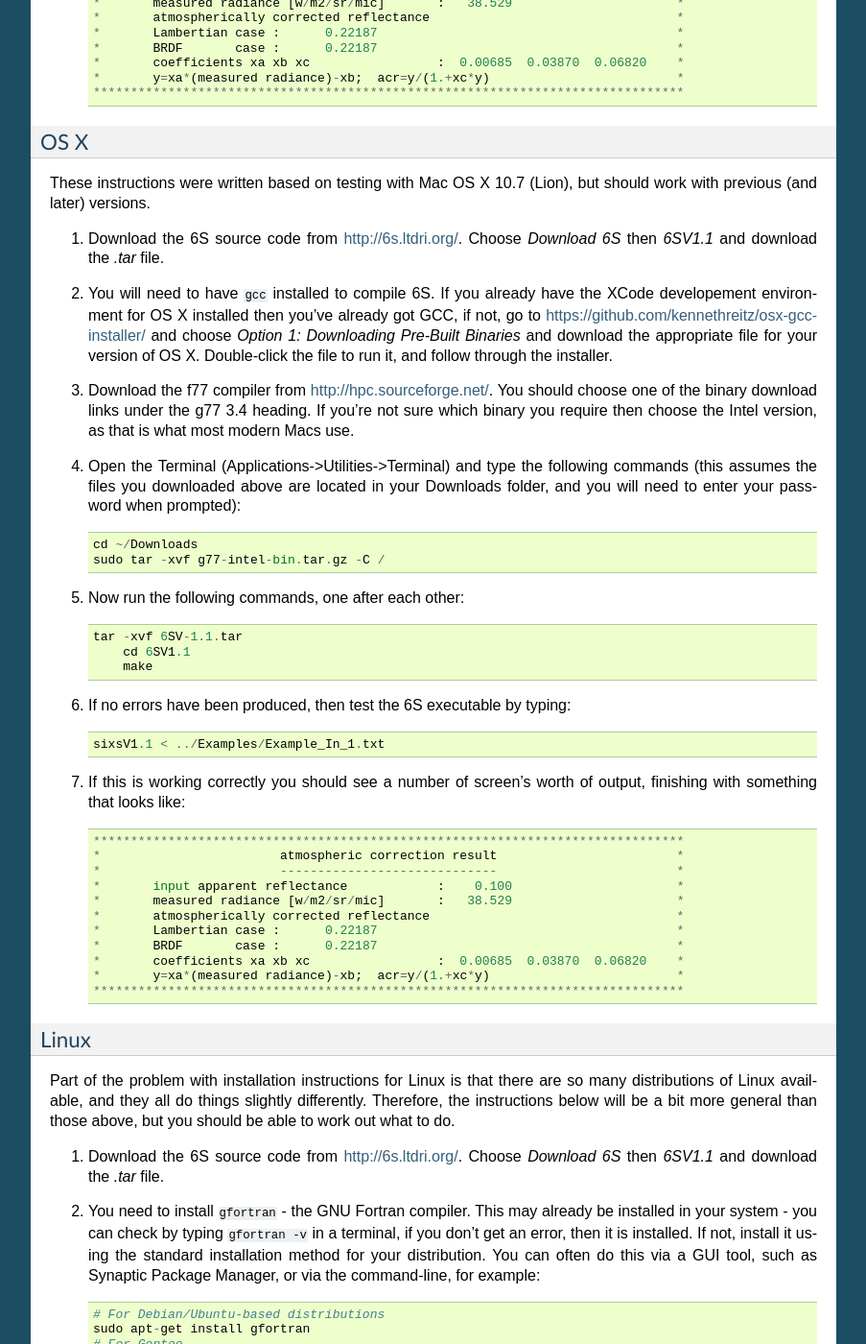
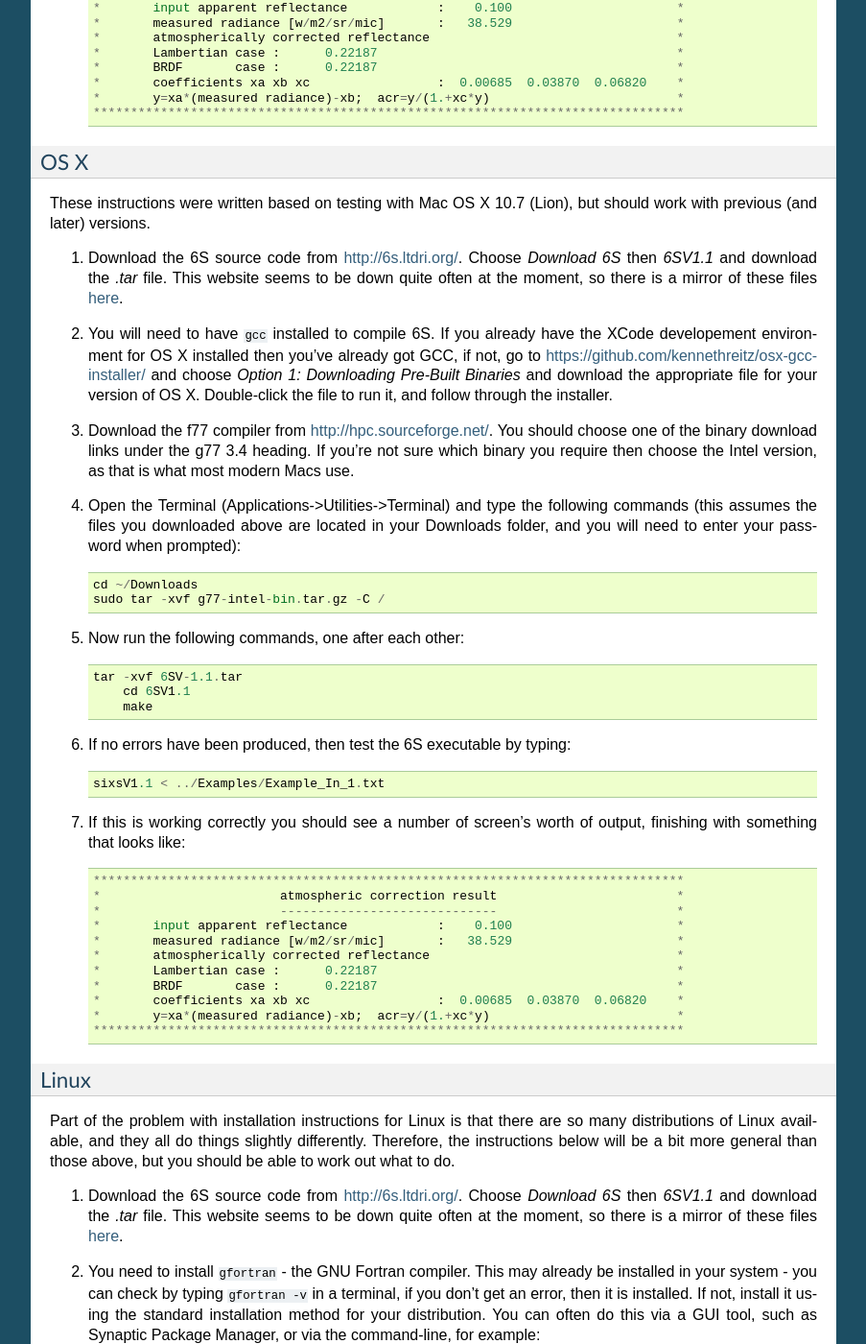
Before and after one commit to robintw/Py6S, a Sphinx documentation site: the page built from doc/source/installation.rst, in a window 1280 px wide and 1400 px high, scrolled down 1824 px. Shown: the whole window at 96% size, without its empty margins (198-1101 px from the left). Built offline with Sphinx 7.4.7, drawn with Linux system fonts in a browser that asks for light colours; some of the changed text lies outside the part shown.

Commit message:
Added 6S files mirror

```diff
--- a/doc/source/installation.rst
+++ b/doc/source/installation.rst
@@ -26,7 +26,7 @@ Windows
 ^^^^^^^^
 These instructions were written based on testing with Windows 7, but should work with any version of Windows since Windows XP.
 
-1. Download the 6S source code from http://6s.ltdri.org/. Choose *Download 6S* then *6SV1.1* and download the `.tar` file.
+1. Download the 6S source code from http://6s.ltdri.org/. Choose *Download 6S* then *6SV1.1* and download the `.tar` file. This website seems to be down quite often at the moment, so there is a mirror of these files `here <https://dl.dropboxusercontent.com/u/315580/6SV-1.1.zip>`_.
 2. We need to download the ``make`` and ``tar`` tools to allow us to install 6S. The easiest way to get these is through a project called GNUWin32. Go to http://gnuwin32.sourceforge.net/packages.html and choose the setup link next to ``tar`` and ``make`` and download the files.
 3. Run the two executable files you just downloaded and work through the setup wizard for each, accepting the default options.
 4. To compile the 6S code we will need a Fortran 77 compiler. These are a little difficult to find, as most compilers are now based on the (more modern) Fortran 95 standard. However, for some reason 6S does not compile using these compilers, so we need to find a Fortran 77 compiler. The best place I've found to get one for Windows is http://www.cse.yorku.ca/~roumani/fortran/ftn.htm. Download the ``FORT99.zip`` file, and extract it somewhere. Copy the ``G77`` folder to the root of the C drive (so that the folder is ``C:\G77``).
@@ -73,7 +73,7 @@ OS X
 ^^^^^^^^^^^^
 These instructions were written based on testing with Mac OS X 10.7 (Lion), but should work with previous (and later) versions.
 
-1. Download the 6S source code from http://6s.ltdri.org/. Choose *Download 6S* then *6SV1.1* and download the `.tar` file.
+1. Download the 6S source code from http://6s.ltdri.org/. Choose *Download 6S* then *6SV1.1* and download the `.tar` file. This website seems to be down quite often at the moment, so there is a mirror of these files `here <https://dl.dropboxusercontent.com/u/315580/6SV-1.1.zip>`_.
 
 2. You will need to have ``gcc`` installed to compile 6S. If you already have the XCode developement environment for OS X installed then you've already got GCC, if not, go to https://github.com/kennethreitz/osx-gcc-installer/ and choose *Option 1: Downloading Pre-Built Binaries* and download the appropriate file for your version of OS X. Double-click the file to run it, and follow through the installer.
 
@@ -114,7 +114,7 @@ Part of the problem with installation instructions for Linux is that there are s
 do things slightly differently. Therefore, the instructions below will be a bit more general than those above, but you should be able to
 work out what to do.
 
-1. Download the 6S source code from http://6s.ltdri.org/. Choose *Download 6S* then *6SV1.1* and download the `.tar` file.
+1. Download the 6S source code from http://6s.ltdri.org/. Choose *Download 6S* then *6SV1.1* and download the `.tar` file. This website seems to be down quite often at the moment, so there is a mirror of these files `here <https://dl.dropboxusercontent.com/u/315580/6SV-1.1.zip>`_.
 
 #. You need to install ``gfortran`` - the GNU Fortran compiler. This may already be installed in your system - you can check by typing ``gfortran -v`` in a terminal, if you don't get an error, then it is installed. If not, install it using the standard installation method for your distribution. You can often do this via a GUI tool, such as Synaptic Package Manager, or via the command-line, for example::
 
```
